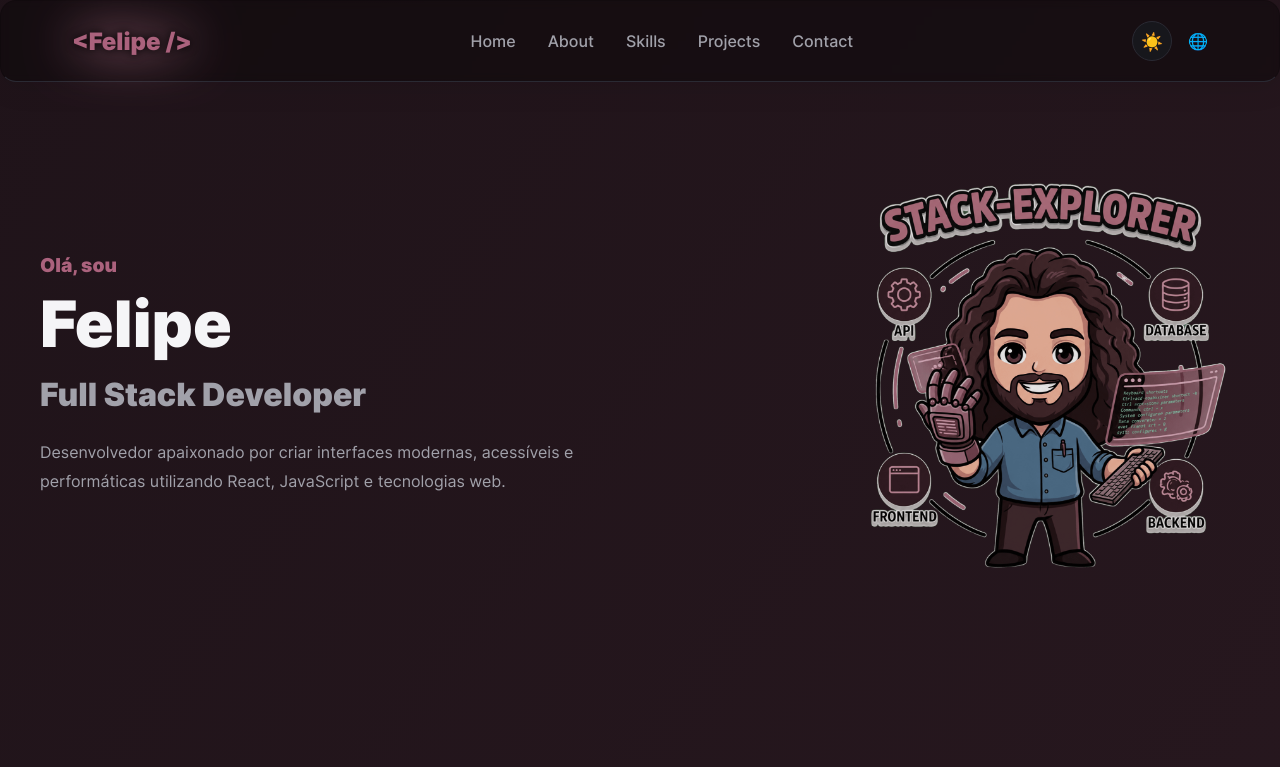
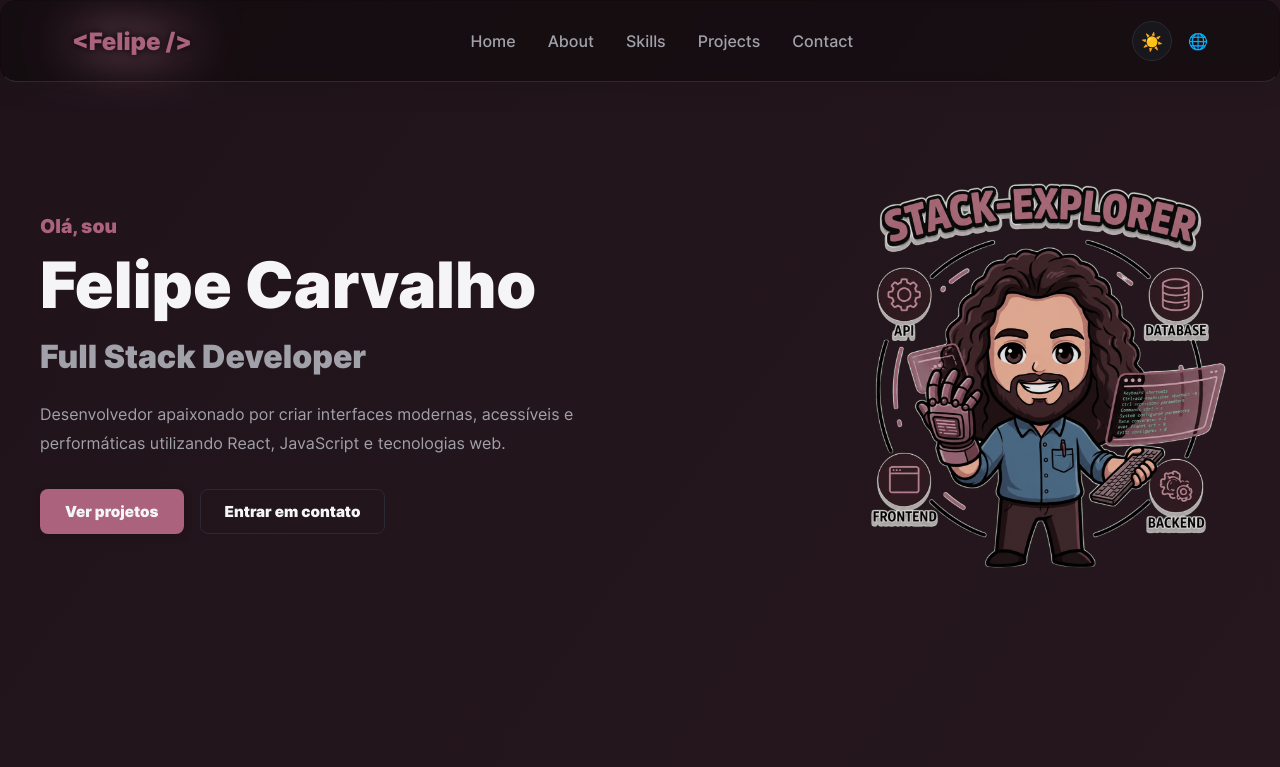
Before and after one commit to flpzht/portfolio, a React (Vite) app: page / in a window 1280 px wide. Shown: the top 767 px of the page. Built offline with nearby package versions, Linux system fonts and the light colour scheme.

Commit message:
feat(hero): add cta buttons, full name and image alt

```diff
--- a/src/sections/Hero/Hero.jsx
+++ b/src/sections/Hero/Hero.jsx
@@ -1,3 +1,5 @@
+import Button from '@/components/Button/Button';
+
 import styles from './Hero.module.css';
 
 import heroImg from '@/assets/images/hero/hero-img.png';
@@ -11,21 +13,29 @@ export default function Hero() {
 
           <p className={styles.greeting}>Olá, sou</p>
 
-          <h1 className={styles.name}>Felipe</h1>
+          <h1 className={styles.name}>Felipe Carvalho</h1>
 
-          <h2 className={styles.role}>Full Stack Developer</h2>
+          <p className={styles.role}>Full Stack Developer</p>
 
-          <p className={styles.description}>Desenvolvedor apaixonado por criar interfaces modernas,
+          <p className={styles.description}>
+            Desenvolvedor apaixonado por criar interfaces modernas,
             acessíveis e performáticas utilizando React, JavaScript e
             tecnologias web.
           </p>
 
           <div className={styles.buttons}>
-            {/*Em desenvolvimento*/}
+            <Button href="#projects">Ver projetos</Button>
+            <Button href="#contact" variant="secondary">
+              Entrar em contato
+            </Button>
           </div>
         </div>
+
         <div className={styles.image}>
-          {heroImg && <img src={heroImg} alt='Imagem do desenvolvedor' /> }
+          <img
+            src={heroImg}
+            alt="Felipe Carvalho, desenvolvedor Full Stack"
+          />
         </div>
 
       </div>
--- a/src/sections/Hero/Hero.module.css
+++ b/src/sections/Hero/Hero.module.css
@@ -57,7 +57,9 @@
 
 .buttons {
   display: flex;
+  flex-wrap: wrap;
   gap: 1rem;
+  margin-top: 2rem;
 }
 
 .image {
```
